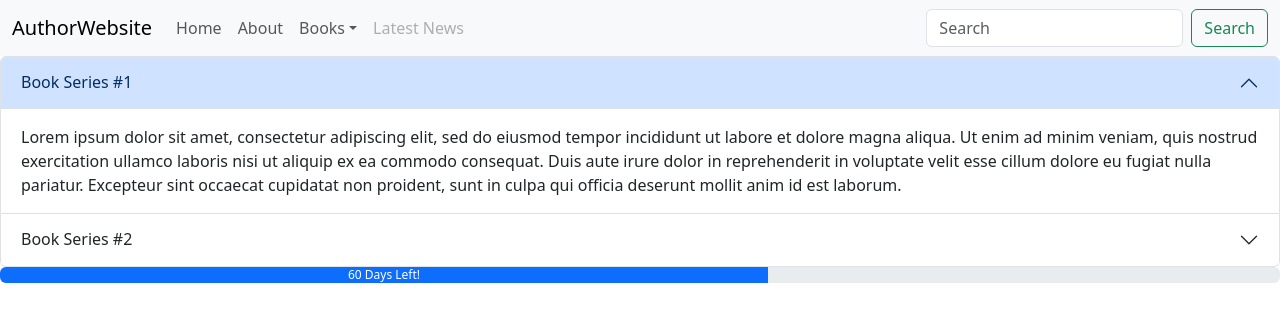
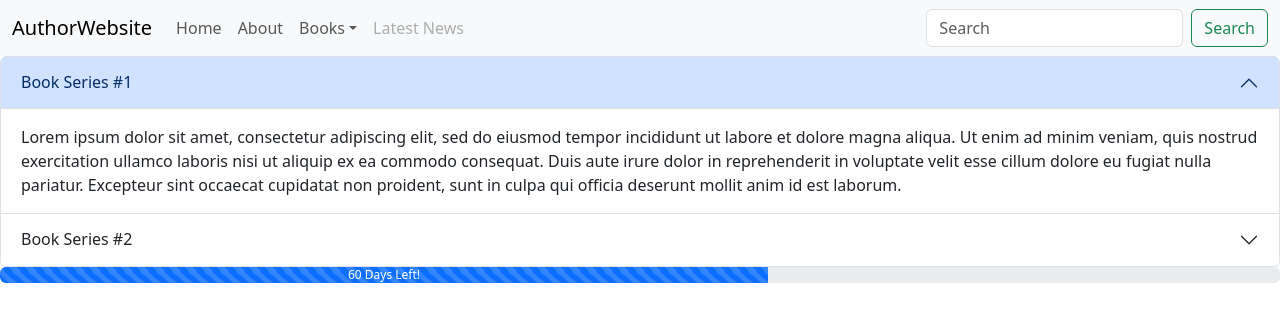
Before and after one commit to cozysyd/authorwebex_react_project, a React (Create React App) app: page / in a window 1280 px wide. Shown: the top 322 px of the page. Built offline with nearby package versions, Linux system fonts and the light colour scheme.

Commit message:
added animation

```diff
--- a/src/ParenttoChild/ProgressBar.js
+++ b/src/ParenttoChild/ProgressBar.js
@@ -4,7 +4,7 @@
 
 function ReleaseDate() {
   const now = 60;
-  return <ProgressBar now={now} label={`${now} Days Left!`} />;
+  return <ProgressBar animated now={now} label={`${now} Days Left!`} />;
 }
 
 export default ReleaseDate;
```
